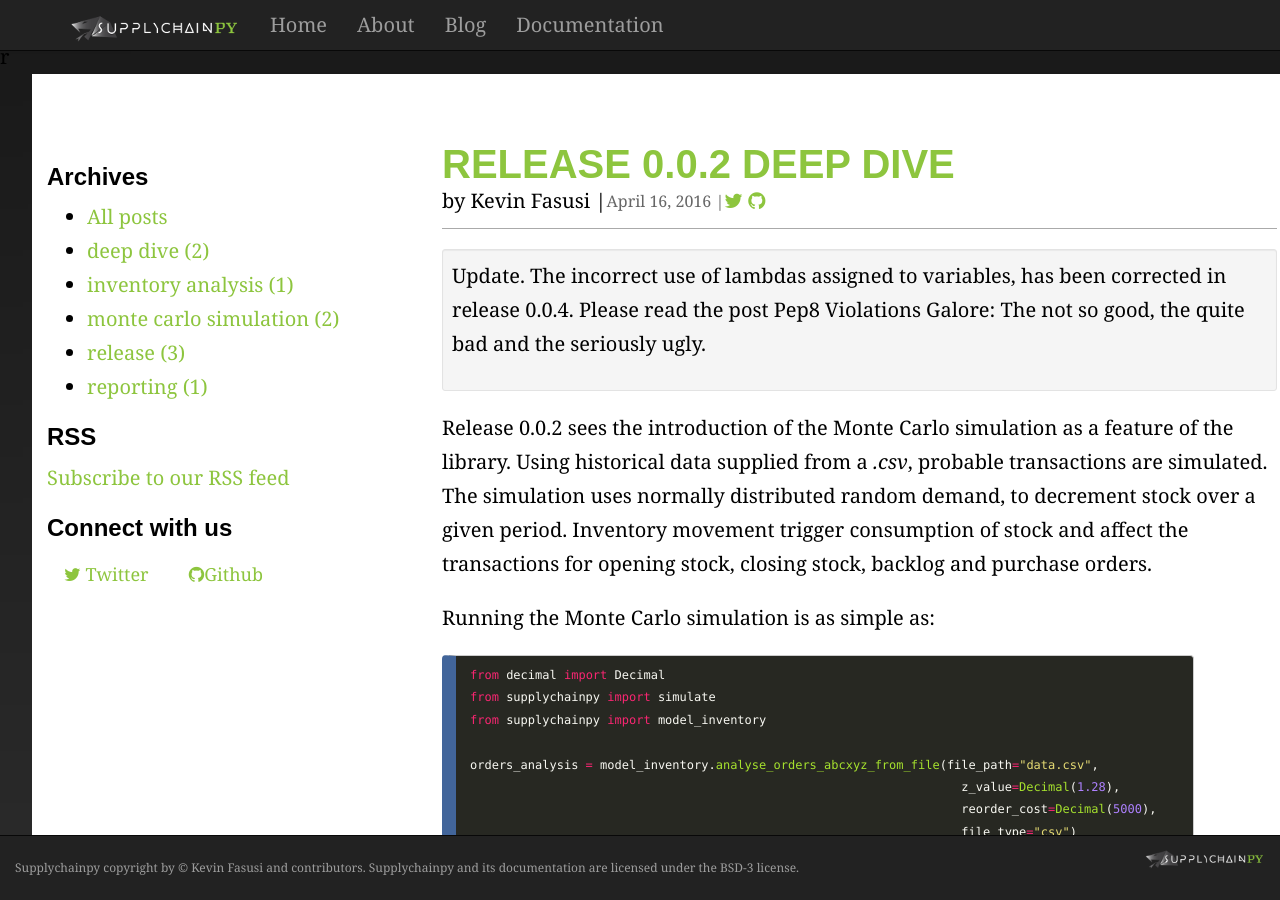
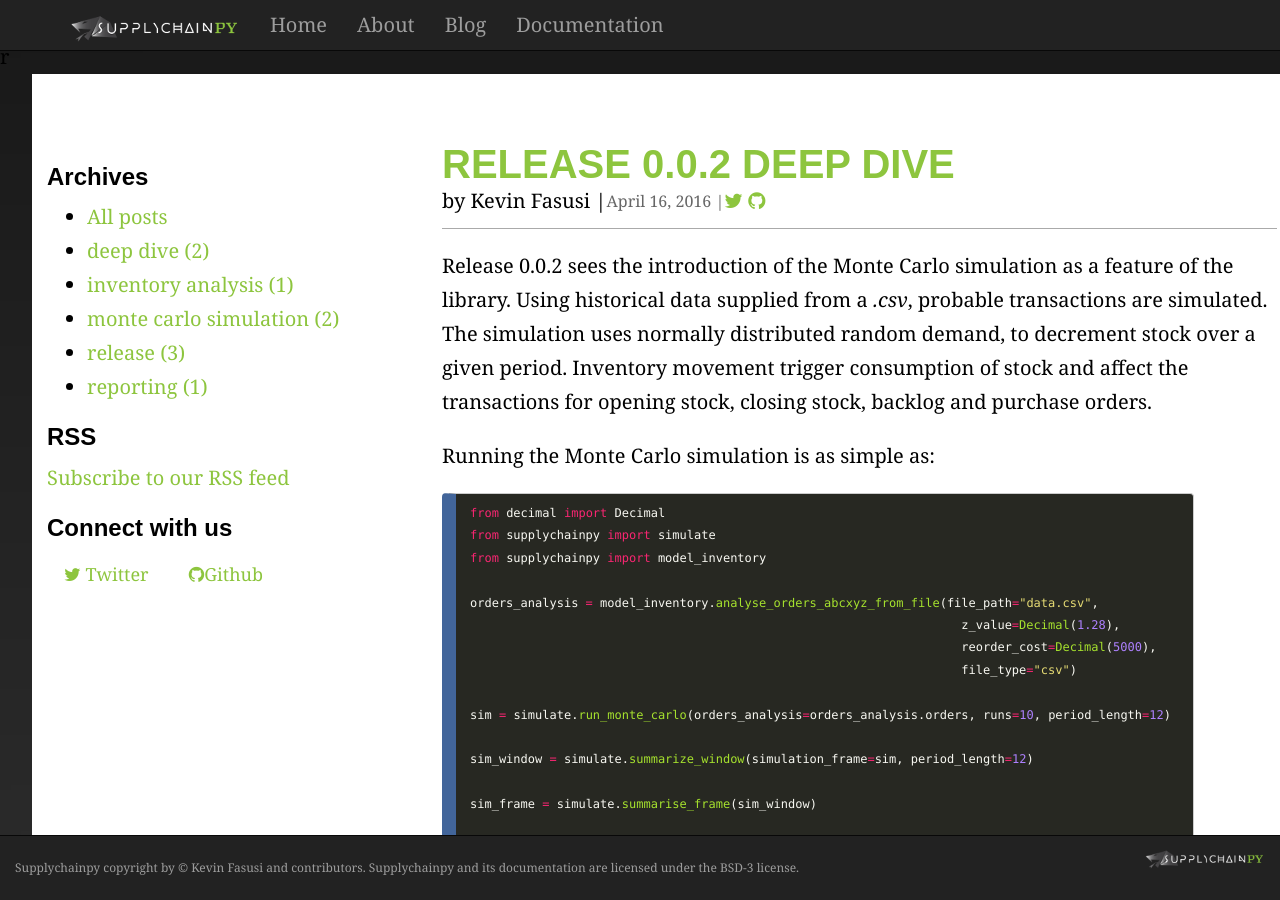
Before and after one commit to supplybi/supplybi.github.io, a Jekyll site: the page built from _posts/2016-04-16-Release-0.0.2.md, in a window 1280 px wide and 900 px high. Built offline with Jekyll 4.4.1, drawn with Linux system fonts in a browser that asks for light colours; nearby versions of some CDN libraries; library files that are not in the unit come from our copies; formulas are drawn with MathJax 3; comment, search, counter and statistics services are not loaded.

Commit message:
removed statement

```diff
--- a/_posts/2016-04-16-Release-0.0.2.md
+++ b/_posts/2016-04-16-Release-0.0.2.md
@@ -7,10 +7,10 @@ author_github: kevinfasusi
 
 ---
 
-<div class="well container-fluid  well-sm  ">
+<!--<div class="well container-fluid  well-sm  ">
 	<p>Update. The incorrect use of lambdas assigned to variables, has been corrected in release 0.0.4. Please read the post
 	Pep8 Violations Galore: The not so good, the quite bad and the seriously ugly.</p>
-</div>
+</div>  -->
 
 Release 0.0.2 sees the introduction of the Monte Carlo simulation as a feature of the library. Using historical data supplied from a *.csv*, probable transactions are simulated. The simulation uses normally distributed random demand,
 to decrement stock over a given period. Inventory movement trigger consumption of stock and affect the transactions for
```
